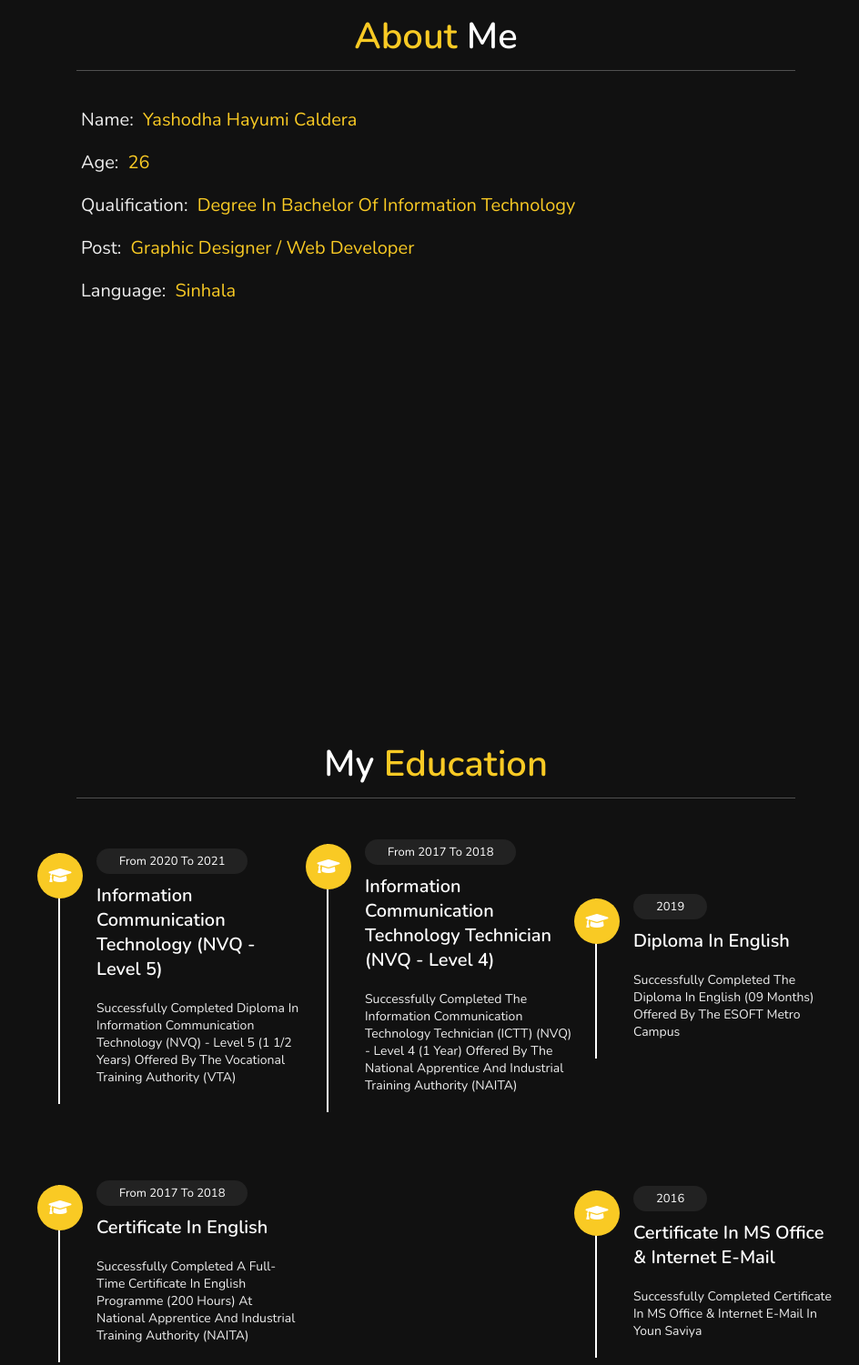
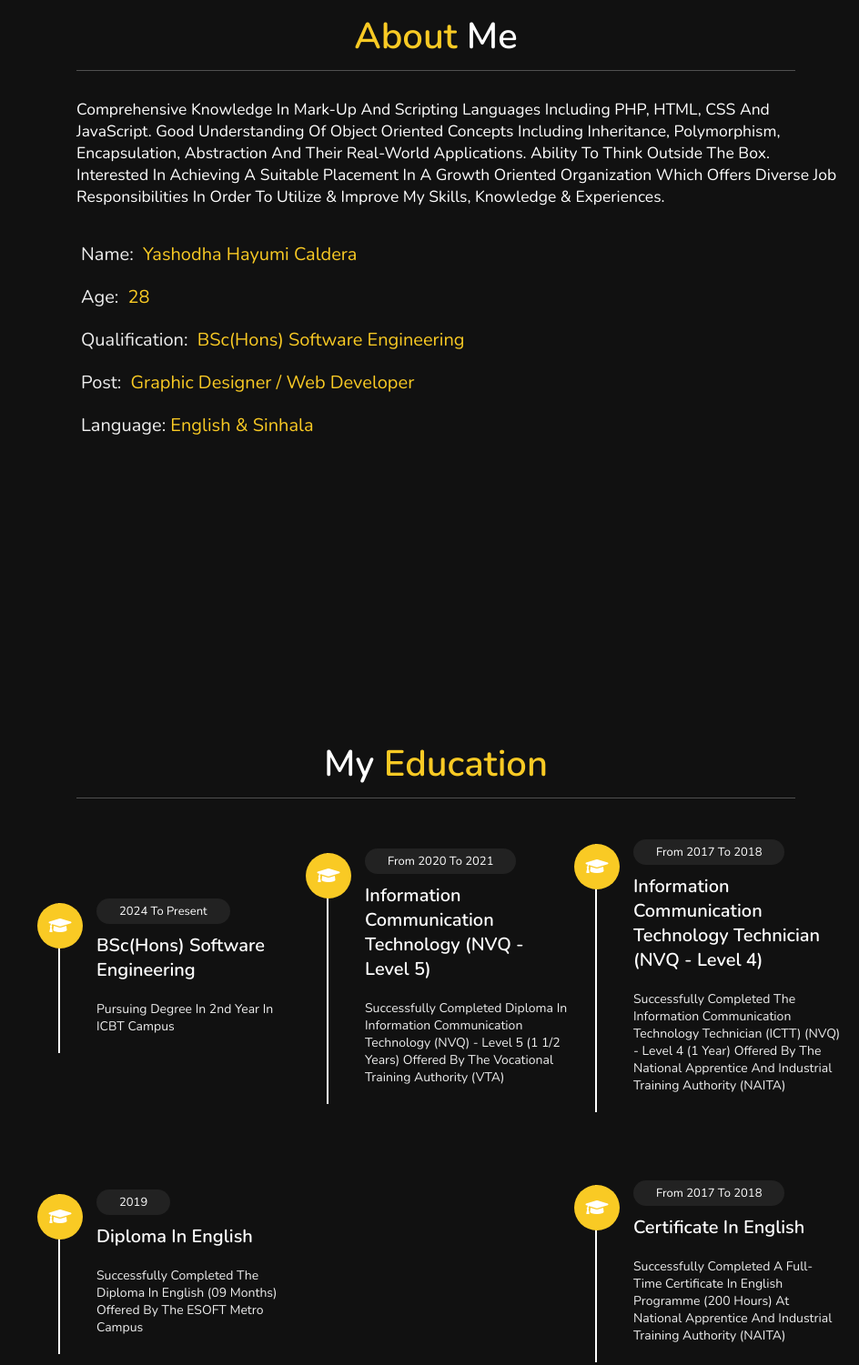
Before and after one commit to YashHayumi/My-Portfolio, a plain HTML site: page index.html in a window 1280 px wide. Shown: the part 807-2308 px from the top of the page at 91% size, without its empty margins (336-1280 px from the left). Drawn offline with nearby package versions, Linux system fonts and the light colour scheme; files that its build step writes are made by us from their sources; files whose address does not match are found by name.

Commit message:
Update index.html

```diff
--- a/index.html
+++ b/index.html
@@ -76,11 +76,15 @@
 <div class="row">
 
 	<div class="info">
+		<p>Comprehensive knowledge in mark-up and scripting languages including PHP, HTML, CSS and JavaScript. Good understanding of Object Oriented Concepts including inheritance, polymorphism, encapsulation,
+abstraction and their real-world applications. Ability to think outside the box. Interested in achieving a suitable placement in a growth oriented organization which offers diverse job responsibilities in order to utilize &
+improve my skills, knowledge & experiences.</p><br><br>
 		<h3><span> Name:</span> Yashodha Hayumi Caldera</h3>
-		<h3><span> Age:</span> 26</h3>
-		<h3><span> Qualification:</span> Degree in Bachelor of Information Technology</h3>
+		<h3><span> Age:</span> 28</h3>
+		<h3><span> Qualification:</span> BSc(Hons) Software Engineering</h3>
 		<h3><span> Post:</span> Graphic Designer / Web Developer</h3>
-		<h3><span> Language:</span> Sinhala</h3>
+		<h3><span> Language:</span>English & Sinhala</h3>
+
 
 		<br><br>
 		<!--a href="file:///D:/Yashodha%20-%20NewPortfolio/pdf/Yashodha%20Hayumi%20Caldera.pdf"><button class="btn"> Download CV<i class="fas fa-download"></i></button></a>
@@ -131,6 +135,13 @@
 
 	<div class="box-container">
 
+		<div class="box">
+			<i class="fas fa-graduation-cap"></i>
+			<span>2024 To Present</span>
+			<h3>BSc(Hons) Software Engineering </h3>
+			<p> Pursuing degree in 2nd year in ICBT Campus</p>
+		</div>
+
 				<div class="box">
 			<i class="fas fa-graduation-cap"></i>
 			<span>From 2020 To 2021 </span>
@@ -162,12 +173,7 @@
 			<p> Successfully completed a full-time Certificate in English Programme (200 hours) at National Apprentice and Industrial Training Authority (NAITA) </p>
 		</div>
 
-		<div class="box">
-			<i class="fas fa-graduation-cap"></i>
-			<span>2016</span>
-			<h3>Certificate in MS Office & Internet E-mail </h3>
-			<p>  Successfully completed Certificate in MS Office & Internet E-mail in Youn Saviya</p>
-		</div>
+
 
 	</div>
 </section>
```
